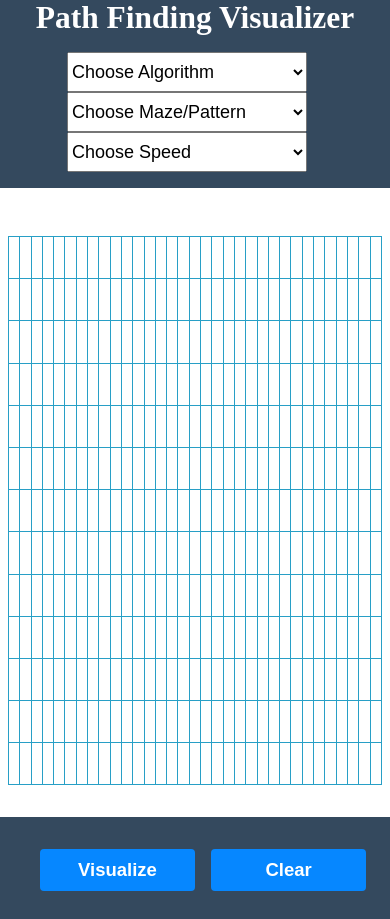
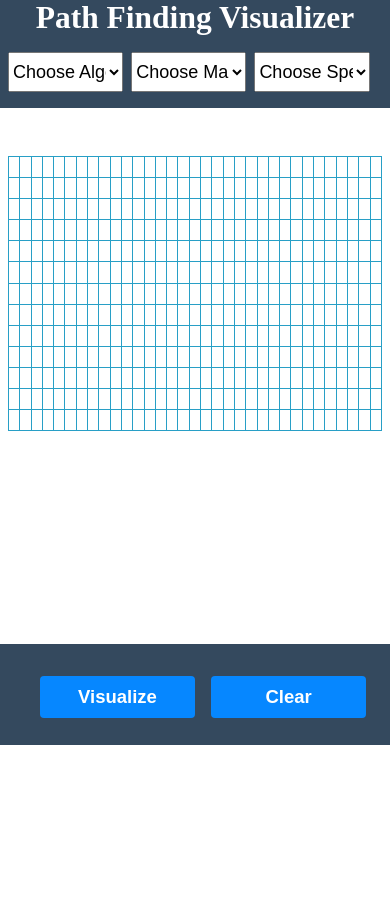
Before and after one commit to NasserMughrabi/path-finding-algos, a React (Create React App) app: page / in a window 390 px wide. After the commit the page ends 844 px from the top, so only its background shows below. Built offline with nearby package versions, Linux system fonts and the light colour scheme; the HTML template or start-up script is replaced by a standard one.

Commit message:
working on responsive design

```diff
--- a/src/index.css
+++ b/src/index.css
@@ -17,31 +17,29 @@
 }
 
 .selects {
+  display: flex;
   text-align: center;
   padding-bottom: 1rem;
 }
 
 .selects select {
-  margin-right: 1rem;
-  width: 15rem;
+  margin-left: 0.5rem;
+  width: 7.2rem;
   height: 2.5rem;
   font-size: 18px;
 }
 
 td {
   width: 3vw;
-  height: 5vh;
+  height: 2.5vh;
   border: solid 0.1px #289fc6;
 }
 
 table {
+  display: table;
   border-collapse: collapse;
   margin: 0rem 0.5rem;
-  margin-bottom: 2rem;
-}
-
-.martix {
-  display: table;
+  margin-bottom: 13.3rem;
 }
 
 
@@ -82,6 +80,15 @@ table {
   border: solid 1px black;
   width: 100px;
   height: 100px;
+}
+
+@media (min-width: 800px) {
+
+  td {
+    width: 3vw;
+    height: 5vh;
+    border: solid 0.1px #289fc6;
+  }
 }
 
 
```
